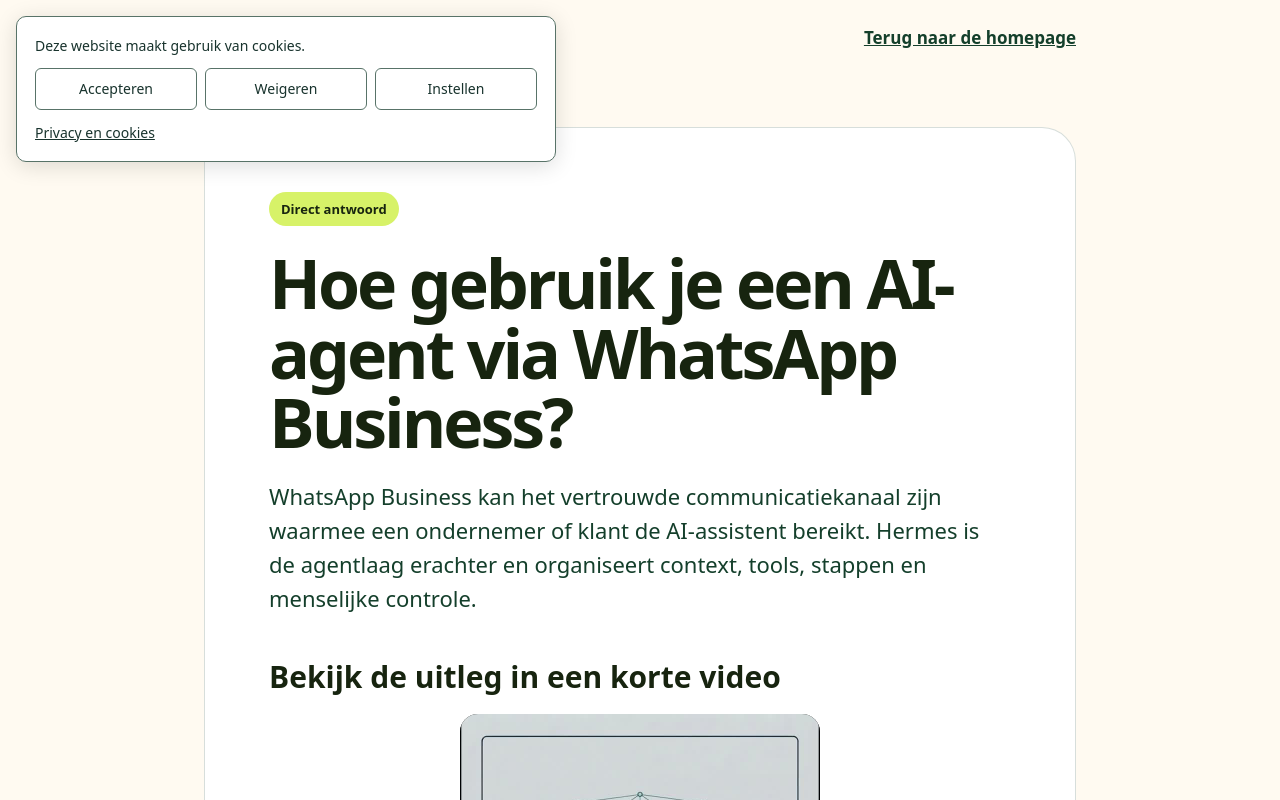
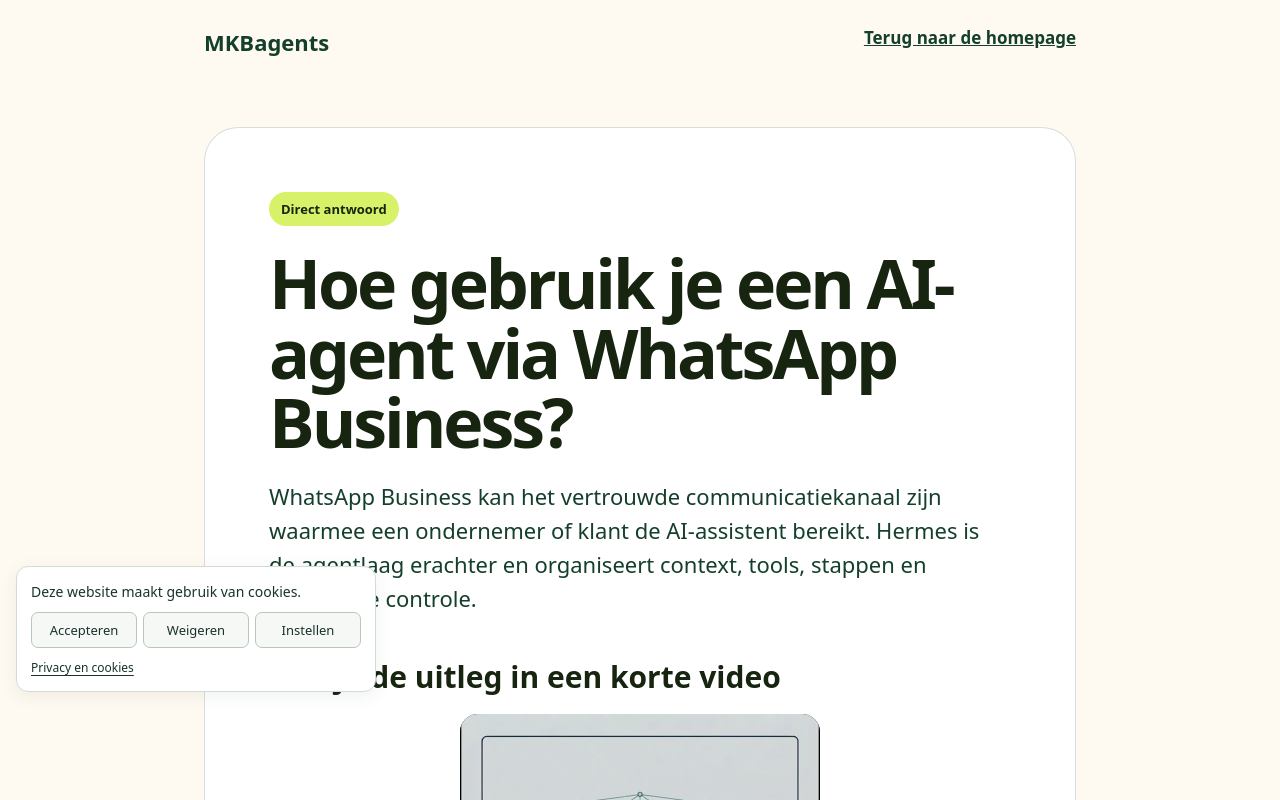
Before and after one commit to BernDonn/mkbagents-website-prototype, a plain HTML site: page ai-agent-via-whatsapp-business/index.html in a window 1280 px wide. Shown: the top 800 px of the page. Drawn offline with Linux system fonts and the light colour scheme; grey boxes are pictures that could not be loaded.

Commit message:
Compact cookie choice and preserve scroll during focus return

```diff
--- a/ai-agent-via-whatsapp-business/index.html
+++ b/ai-agent-via-whatsapp-business/index.html
@@ -1,6 +1,6 @@
 <!doctype html>
 <html lang="nl"><head>
-<script src="/assets/analytics-privacy.js?v=20261127-direct-accept-v3"></script>
+<script src="/assets/analytics-privacy.js?v=20261127-compact-focus-v4"></script>
 <script defer src="/assets/video-analytics.js?v=20261127-cookie-choice-v2"></script>
 
 <meta charset="utf-8"><meta name="viewport" content="width=device-width,initial-scale=1">
--- a/assets/analytics-privacy.js
+++ b/assets/analytics-privacy.js
@@ -79,8 +79,8 @@
   const ui=()=>{
     if(excludedPage){if(location.search.includes('opslag=mislukt')){const p=document.createElement('p');p.setAttribute('role','alert');p.textContent='Je keuze kon niet worden opgeslagen. Op deze pagina staat meting uit. Je eerdere keuze kan op andere pagina’s nog gelden.';document.body.prepend(p);}return;}
     const style=document.createElement('style');style.textContent=`
-#site-consent{position:fixed;top:16px;left:16px;z-index:2147483646;width:calc(100% - 32px);max-width:540px;max-height:calc(100dvh - 32px);overflow:auto;box-sizing:border-box;padding:18px;border:1px solid #587368;border-radius:10px;background:#fff;color:#18332d;box-shadow:0 4px 22px #0002;font:14px/1.5 system-ui,sans-serif;text-align:left}
-#site-consent[hidden],#site-consent [hidden]{display:none!important}#site-consent p{margin:0 0 12px;font:inherit;color:inherit}#site-consent .choice-actions{display:flex;gap:8px;flex-wrap:wrap;margin:12px 0}#site-consent button,#site-consent-settings{font:14px/1.4 system-ui,sans-serif;font-weight:400;border:1px solid #587368;border-radius:6px;background:#fff;color:#18332d;padding:10px 12px;cursor:pointer;text-transform:none;letter-spacing:normal}#site-consent .choice-actions button{flex:1;margin:0;min-width:88px}#site-consent a{color:#18332d;text-decoration:underline}#site-consent label{display:block;margin:14px 0;font:inherit;color:inherit}#site-consent input{appearance:auto;width:18px;height:18px;vertical-align:middle;margin:0 8px 0 0}#site-consent label span{display:block;margin-top:4px}#site-consent-settings{display:block;margin:16px auto 120px}#site-consent h2{font:700 18px/1.4 system-ui;margin:12px 0}#site-consent-note:empty{display:none}`;
+#site-consent{position:fixed;bottom:108px;left:16px;z-index:2147483646;width:calc(100% - 32px);max-width:360px;max-height:calc(100dvh - 140px);overflow:auto;box-sizing:border-box;padding:14px;border:1px solid #d2dcd5;border-radius:12px;background:#fff;color:#18332d;box-shadow:0 4px 18px #18332d12;font:14px/1.5 system-ui,sans-serif;text-align:left}
+#site-consent[hidden],#site-consent [hidden]{display:none!important}#site-consent p{margin:0 0 10px;font:inherit;color:inherit}#site-consent .choice-actions{display:flex;gap:6px;flex-wrap:wrap;margin:10px 0 8px}#site-consent button,#site-consent-settings{font:13px/1.4 system-ui,sans-serif;font-weight:400;border:1px solid #b7c7bc;border-radius:7px;background:#f6f8f6;color:#18332d;padding:8px 10px;cursor:pointer;text-transform:none;letter-spacing:normal}#site-consent .choice-actions button{flex:1;margin:0;min-width:80px;min-height:36px}#site-consent a{color:#18332d;text-decoration:underline}#site-consent label{display:block;margin:14px 0;font:inherit;color:inherit}#site-consent input{appearance:auto;width:18px;height:18px;vertical-align:middle;margin:0 8px 0 0}#site-consent label span{display:block;margin-top:4px}#site-consent-settings{display:block;margin:16px auto 120px}#site-consent h2{font:700 18px/1.4 system-ui;margin:12px 0}#site-consent-note:empty{display:none}#site-consent>a{font-size:12px;text-underline-offset:3px}#site-consent button:focus-visible,#site-consent a:focus-visible{outline:2px solid #18332d;outline-offset:2px}@media(max-width:600px){#site-consent{left:12px;bottom:calc(78px + env(safe-area-inset-bottom,0px));width:calc(100% - 24px);max-height:calc(100dvh - 110px);padding:12px}#site-consent .choice-actions button{min-height:40px}}`;
     document.head.append(style);
     const panel=document.createElement('section');panel.id='site-consent';panel.setAttribute('aria-label','Cookiekeuze');
     panel.innerHTML=`<p id="site-consent-title">Deze website maakt gebruik van cookies.</p>
@@ -96,15 +96,21 @@
 <div class="choice-actions"><button type="button" data-action="save">Keuzes opslaan</button><button type="button" data-action="close">Sluiten</button></div></div><p id="site-consent-note" role="status"></p>`;
     const settings=document.createElement('button');settings.id='site-consent-settings';settings.type='button';settings.textContent='Cookie-instellingen';settings.setAttribute('aria-controls','site-consent');
     const details=panel.querySelector('#site-consent-details');
-    const open=()=>{read();panel.hidden=false;details.hidden=false;panel.querySelectorAll('[data-purpose]').forEach(e=>e.checked=state.choices[e.dataset.purpose]===true);details.querySelector('h2').setAttribute('tabindex','-1');details.querySelector('h2').focus();};
-    const close=()=>{panel.hidden=true;settings.focus();};
+    let returnFocus=null;
+    const open=trigger=>{if(trigger&&!panel.contains(trigger))returnFocus=trigger;read();panel.hidden=false;details.hidden=false;panel.querySelectorAll('[data-purpose]').forEach(e=>e.checked=state.choices[e.dataset.purpose]===true);details.querySelector('h2').setAttribute('tabindex','-1');details.querySelector('h2').focus({preventScroll:true});};
+    const close=()=>{
+      if(panel.contains(document.activeElement))document.activeElement.blur();
+      panel.hidden=true;
+      if(returnFocus?.isConnected&&returnFocus.getClientRects().length&&!returnFocus.closest('[hidden]'))returnFocus.focus({preventScroll:true});
+      returnFocus=null;
+    };
     panel.addEventListener('click',e=>{const a=e.target.dataset.action;if(!a)return;
-      if(a==='settings'){open();return;}
+      if(a==='settings'){open(e.target);return;}
       if(a==='close'){close();return;}
       const choices=Object.fromEntries(purposes.map(p=>[p,a==='accept'||(a==='save'&&panel.querySelector('[data-purpose="'+p+'"]').checked)]));
       if(save(choices))close();
     });
-    settings.addEventListener('click',()=>open());
+    settings.addEventListener('click',()=>open(settings));
     panel.addEventListener('keydown',e=>{if(e.key==='Escape')close();});
     read();panel.hidden=state.chosen||state.excluded;
     document.body.append(panel);(document.querySelector('footer')||document.body).append(settings);start();
```
Also changed, not shown: ai-zichtbaarheidscheck/index.html (+1 -1 lines), analytics-uit/index.html (+1 -1 lines), blog/chatgpt-agentic-browsing-en-de-nieuwe-manier-van-werken/index.html (+1 -1 lines), blog/china-ai-studiereis/index.html (+1 -1 lines), blog/de-browsers-die-met-je-mee-kijken-perplexity-comet-vs-chat-gpt-atlas-en-het-belang-van-prompt-injec/index.html (+1 -1 lines), blog/de-oude-buy-or-build-voor-ai-is-dood/index.html (+1 -1 lines), blog/we-staan-aan-de-vooravond-van-een-nieuw-economisch-internet-model/index.html (+1 -1 lines), index.html (+1 -1 lines), over-ons/index.html (+1 -1 lines), persoonlijke-ai-assistent-voor-mkb/index.html (+1 -1 lines), privacy-cookies/index.html (+1 -1 lines), quickscan/index.html (+1 -1 lines), telefoonassistent-voor-mkb/index.html (+1 -1 lines), video-tutorials/index.html (+1 -1 lines), 2 more files.
